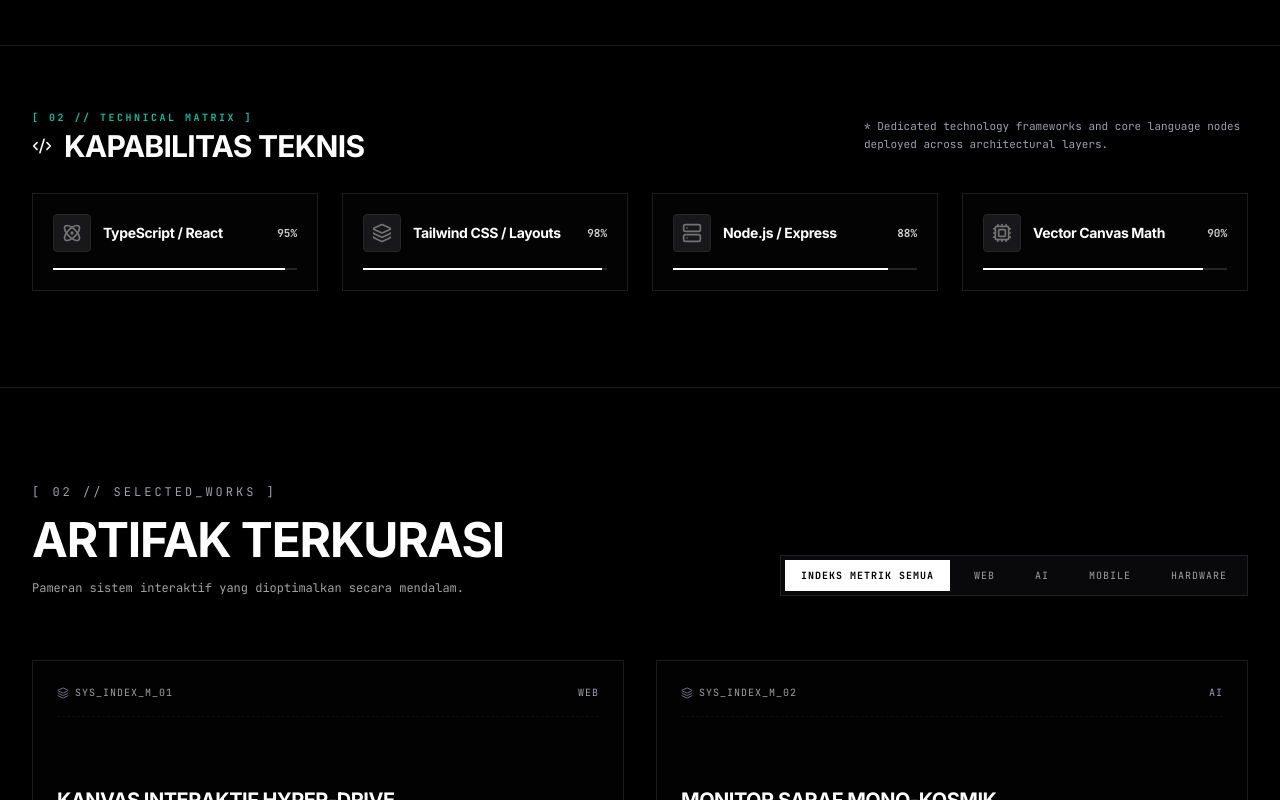
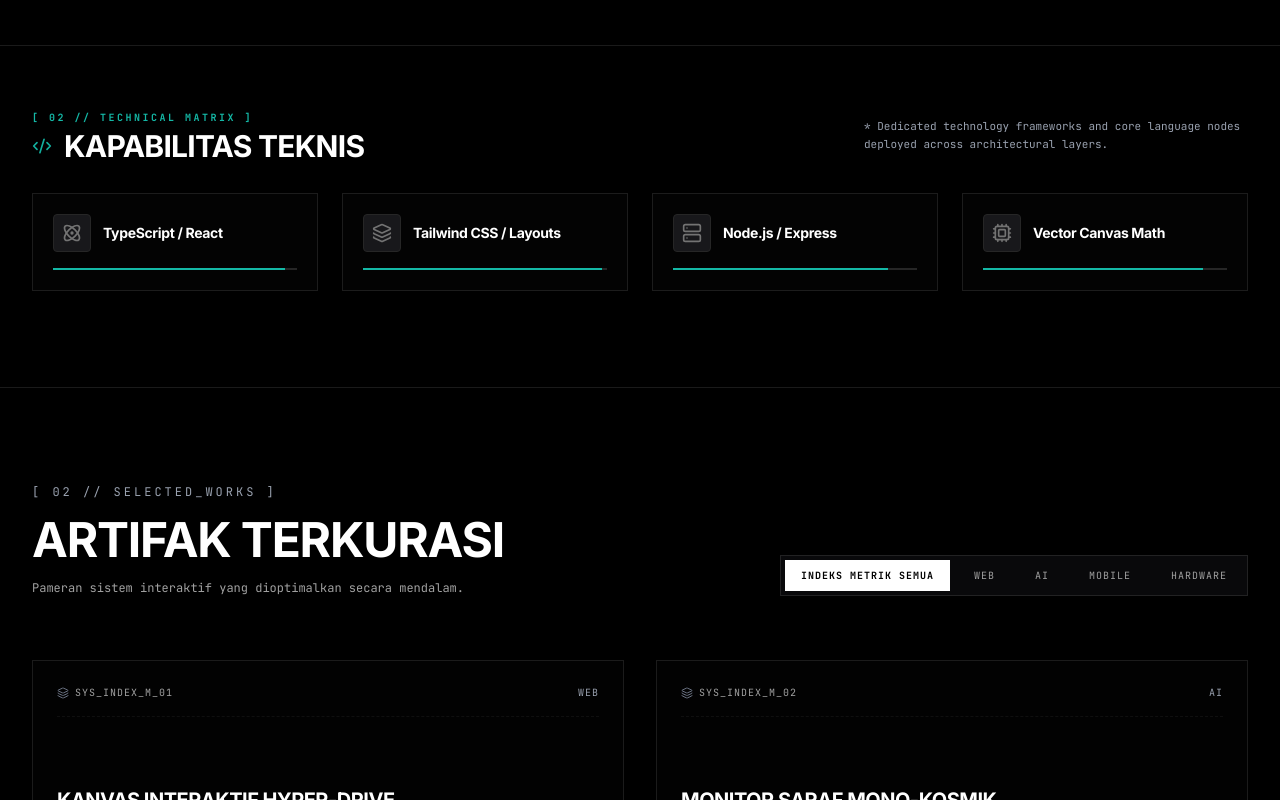
Before and after one commit to Adityarns/adityarns-portfolio, a React (Vite) app: page / in a window 1280 px wide. Shown: the part 1460-2260 px from the top of the page. Built offline with nearby package versions, Linux system fonts and the light colour scheme.

Commit message:
style: unify primary accent color
Update UI elements to consistently use the theme's teal accent color (#14b8a6) instead of generic green for status indicators and decorative elements.

```diff
--- a/src/components/About.tsx
+++ b/src/components/About.tsx
@@ -176,7 +176,7 @@ STATUS: VERIFIED SECURE HANDSHAKE // OK
             )}
 
             {downloadProgress === 'success' && (
-              <div className="border border-green-500 p-4 font-mono text-xs text-green-600 dark:text-green-400 space-y-2 max-w-md">
+              <div className="border border-[#14b8a6] p-4 font-mono text-xs text-[#14b8a6] space-y-2 max-w-md">
                 <div className="flex items-center space-x-2">
                   <Sparkles className="w-4 h-4" />
                   <span className="font-bold">DOSSIER BUFFER DEPLOYED</span>
@@ -241,7 +241,7 @@ STATUS: VERIFIED SECURE HANDSHAKE // OK
                 [ 02 // TECHNICAL MATRIX ]
               </span>
               <div className="flex items-center space-x-3">
-                <Code2 className="w-5 h-5 text-black dark:text-white animate-pulse" />
+                <Code2 className="w-5 h-5 text-[#14b8a6] animate-pulse" />
                 <h3 className="text-2xl md:text-3xl font-sans font-black tracking-tight uppercase leading-none">
                   {t.about.techStack}
                 </h3>
@@ -270,7 +270,7 @@ STATUS: VERIFIED SECURE HANDSHAKE // OK
                       : 'border-black/10 dark:border-white/10 hover:border-black/30 dark:hover:border-white/30 bg-neutral-50/50 dark:bg-neutral-900/15 hover:bg-neutral-100/50 dark:hover:bg-neutral-900/30'
                   }`}
                 >
-                  <div className="flex items-center justify-between pointer-events-none mb-4">
+                  <div className="flex items-center pointer-events-none mb-4">
                     <div className="flex items-center space-x-3">
                       <div className={`p-2 rounded border transition-colors duration-300 ${
                         isSelected
@@ -281,13 +281,12 @@ STATUS: VERIFIED SECURE HANDSHAKE // OK
                       </div>
                       <span className="font-sans font-extrabold text-sm tracking-tight">{skill.name}</span>
                     </div>
-                    <span className="font-mono text-[11px] font-bold opacity-80">{skill.level}%</span>
                   </div>
 
                   {/* Progress Line */}
                   <div className="w-full bg-neutral-200 dark:bg-neutral-800 h-[2px] overflow-hidden pointer-events-none">
                     <div
-                      className={`h-full transition-all duration-500 ${isSelected ? 'bg-white dark:bg-black' : 'bg-neutral-950 dark:bg-white'}`}
+                      className={`h-full transition-all duration-500 ${isSelected ? 'bg-white dark:bg-black' : 'bg-[#14b8a6]'}`}
                       style={{ width: `${skill.level}%` }}
                     />
                   </div>
--- a/src/components/AnalyticsPanel.tsx
+++ b/src/components/AnalyticsPanel.tsx
@@ -124,8 +124,8 @@ export default function AnalyticsPanel({
               <p className="text-black dark:text-white font-bold uppercase">G-MONO-8378XF2</p>
             </div>
             <div className="flex items-center space-x-1.5">
-              <span className="w-2 h-2 rounded-full bg-green-500 animate-ping" />
-              <span className="text-green-500 font-bold uppercase">{t.analytics.trackingActive}</span>
+              <span className="w-2 h-2 rounded-full bg-[#14b8a6] animate-ping" />
+              <span className="text-[#14b8a6] font-bold uppercase">{t.analytics.trackingActive}</span>
             </div>
           </div>
 
@@ -243,7 +243,7 @@ export default function AnalyticsPanel({
             {userEvents.map((evt, idx) => (
               <div key={idx} className="flex space-x-2 items-start leading-relaxed text-gray-500">
                 <span className="text-gray-400">[{evt.time}]</span>
-                <span className="text-green-600 dark:text-green-500">{evt.action.toUpperCase()}</span>
+                <span className="text-[#14b8a6]">{evt.action.toUpperCase()}</span>
                 {evt.meta && <span className="text-black dark:text-white font-bold">[{evt.meta}]</span>}
               </div>
             ))}
--- a/src/components/Contact.tsx
+++ b/src/components/Contact.tsx
@@ -115,7 +115,7 @@ export default function Contact({ currentLang, registerUserEvent }: ContactProps
 
           <div className="pt-6 space-y-4 font-mono text-[11px] text-gray-500">
             <div className="border border-black/10 dark:border-white/10 p-4 bg-gray-50 dark:bg-zinc-950 flex items-center space-x-3 max-w-md">
-              <ShieldCheck className="w-5 h-5 text-green-500 shrink-0" />
+              <ShieldCheck className="w-5 h-5 text-[#14b8a6] shrink-0" />
               <div>
                 <p className="font-bold text-black dark:text-white uppercase">[ SECURITY INDEX ACTIVE ]</p>
                 <p className="opacity-75">All handshakes are processed via client local state storage matrices.</p>
@@ -223,7 +223,7 @@ export default function Contact({ currentLang, registerUserEvent }: ContactProps
                   initial={{ opacity: 0, height: 0 }}
                   animate={{ opacity: 1, height: 'auto' }}
                   exit={{ opacity: 0, height: 0 }}
-                  className="p-4 border border-green-500 text-green-600 dark:text-green-400 font-mono text-xs flex items-start space-x-3"
+                  className="p-4 border border-[#14b8a6] text-[#14b8a6] font-mono text-xs flex items-start space-x-3"
                 >
                   <CheckCircle2 className="w-5 h-5 shrink-0 mt-0.5" />
                   <div>
--- a/src/components/Hero.tsx
+++ b/src/components/Hero.tsx
@@ -172,7 +172,7 @@ export default function Hero({ currentLang, scrollToSection, registerUserEvent }
             </svg>
 
             {/* Glowing Backdrop Ray */}
-            <div className="absolute inset-2 bg-gradient-to-tr from-[#14b8a6]/5 to-[#14b8a6]/20 rounded-full blur-xl z-0 pointer-events-none" />
+            <div className="absolute inset-2 bg-gradient-to-tr from-[#14b8a6]/5 to-[#14b8a6]/20 dark:from-[#14b8a6]/5 dark:to-[#14b8a6]/20 rounded-full blur-xl z-0 pointer-events-none" />
 
             {/* Circular Image Container & Grayscale Hover Trigger */}
             <div className="w-full h-full rounded-full overflow-hidden border-[6px] border-neutral-100 dark:border-zinc-900 shadow-2xl relative z-10 bg-neutral-200 dark:bg-zinc-800">
```
